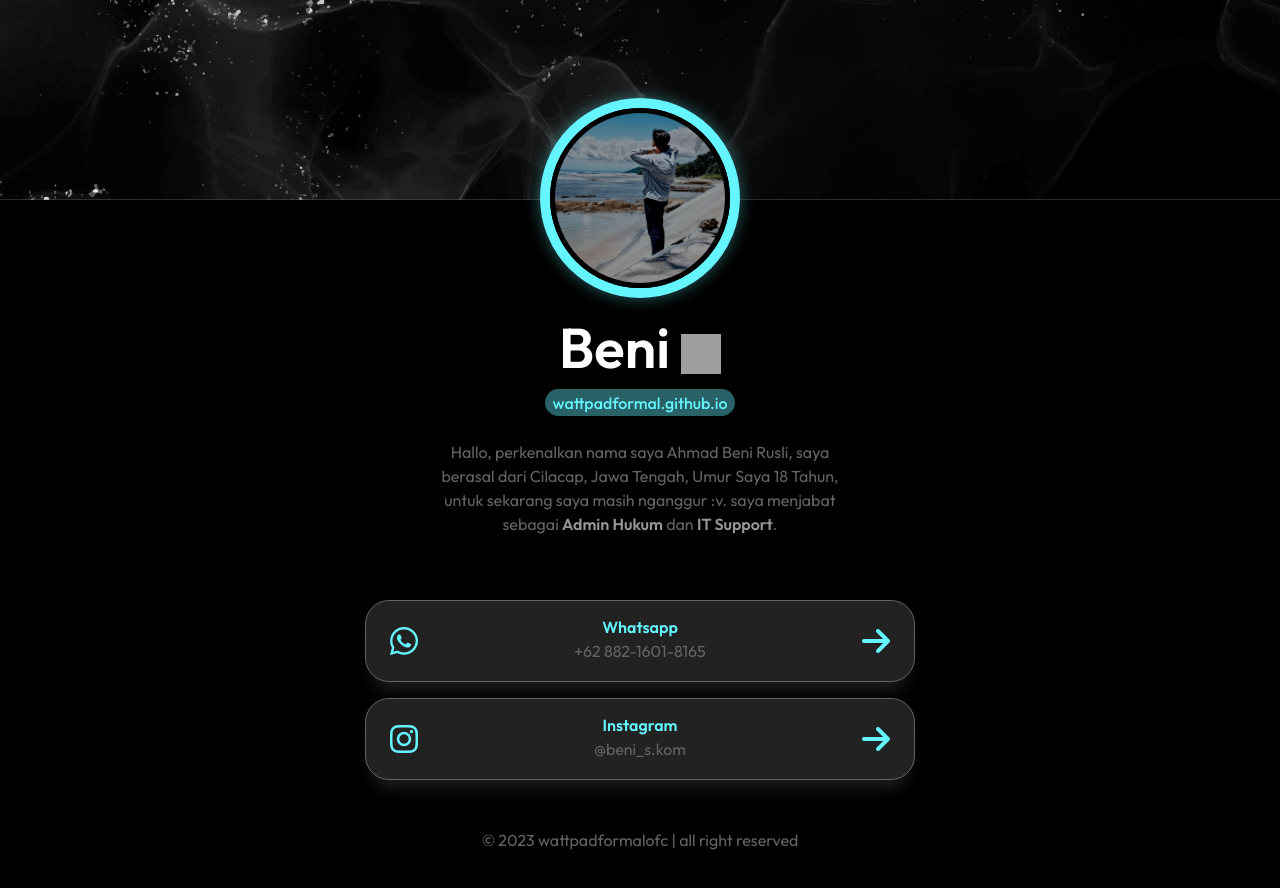
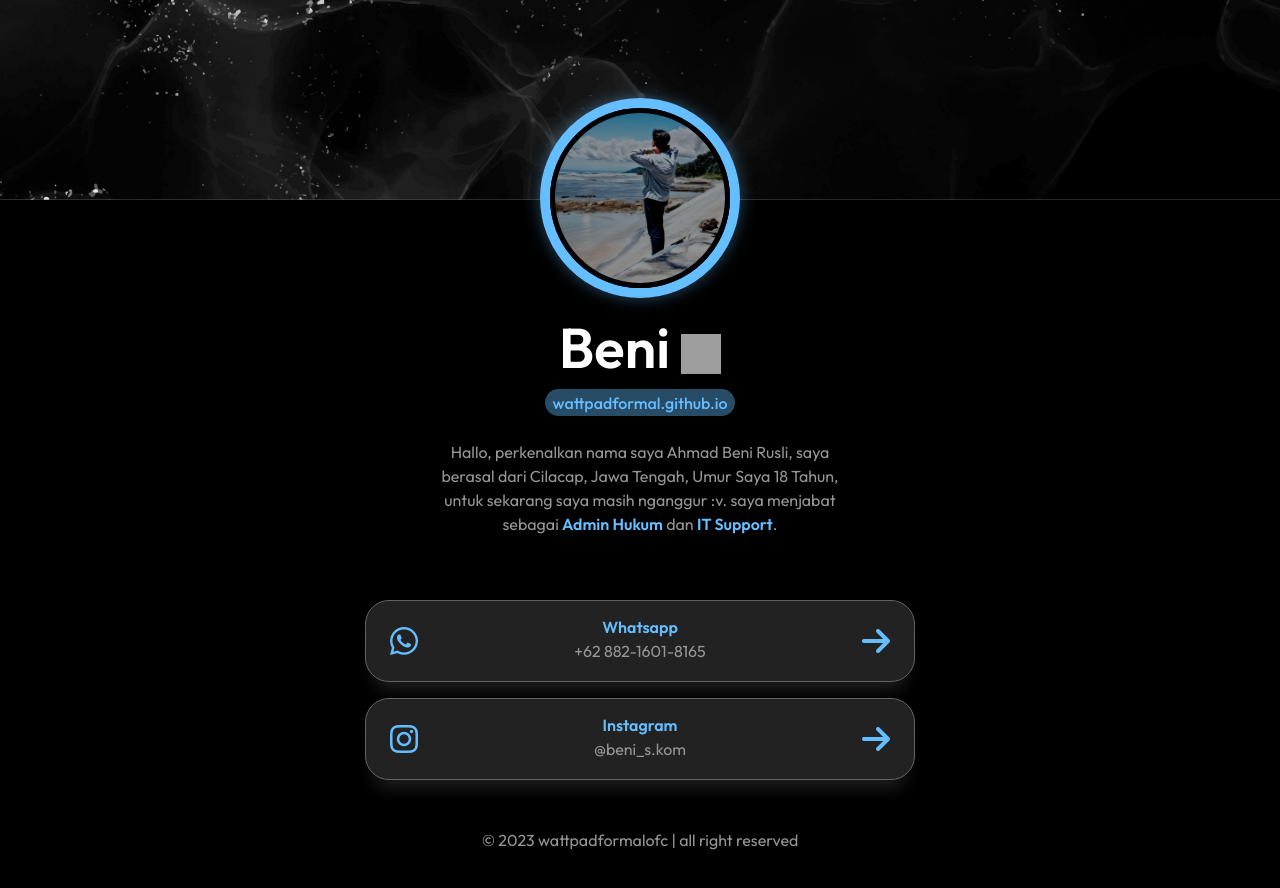
Before and after one commit to Abrazax56/beni, a plain HTML site: page index.html in a window 1280 px wide. Drawn offline with nearby package versions, Linux system fonts and the light colour scheme; grey boxes are pictures that could not be loaded; a script that the page names is missing.

Commit message:
Update style.css

```diff
--- a/style/style.css
+++ b/style/style.css
@@ -19,8 +19,8 @@ body {
   width: min(100%, 200px);
   height: min(100%, 200px);
   border-radius: 50%;
-  border: 10px solid rgba(100, 245, 255, 1);
-  box-shadow: 0 0 1rem rgba(100, 245, 255, .4);
+  border: 10px solid rgba(100, 190, 255, 1);
+  box-shadow: 0 0 1rem rgba(100, 190, 255, .4);
 }
 .img {
   width: min(100%, 200px);
@@ -35,27 +35,27 @@ body {
   font-weight: 600;
 }
 .status {
-  color: rgba(150, 150, 150, 1);
+  color: rgba(100, 190, 255, 1);
   font-size: 1rem;
   font-weight: 600;
 }
 .sosial {
-  color: rgba(100, 245, 255, 1);
+  color: rgba(100, 190, 255, 1);
   font-size: 1rem;
   font-weight: 600;
 }
 .link {
-  color: rgba(100, 245, 255, 1);
+  color: rgba(100, 190, 255, 1);
   font-size: 1rem;
   text-decoration: none;
   font-weight: 500;
-  background-color: rgba(100, 245, 255, .4);
+  background-color: rgba(100, 190, 255, .4);
   padding: .1rem .5rem;
   border-radius: 1rem;
   cursor: pointer;
 }
 .intro {
-  color: rgba(100, 100, 100, 1);
+  color: rgba(150, 150, 150, 1);
   font-size: 1rem;
   width: min(100%, 40ch);
   text-align: center;
@@ -77,7 +77,7 @@ body {
 }
 .fa-brands, .fa-solid {
   font-size: 2rem;
-  color: rgba(100, 245, 255, 1);
+  color: rgba(100, 190, 255, 1);
 }
 .usz {
   transform: translateY(.4rem);
```
